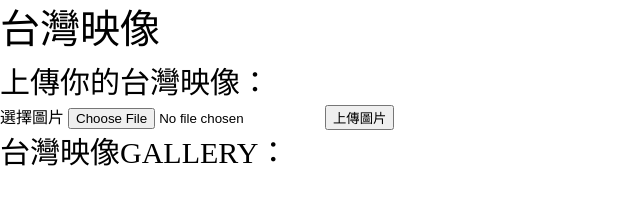
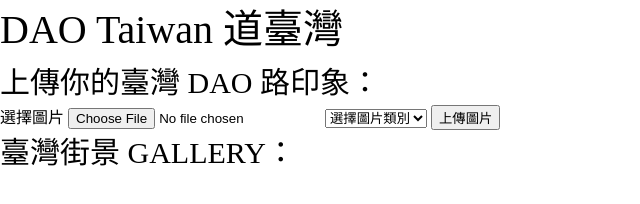
Before and after one commit to kulasisin/test_Dao_api, a website: page index.html in a window 1280 px wide. Shown: the whole page, without its empty margins (0-640 px from the left). Drawn offline with Linux system fonts and the light colour scheme; no server answers.

Commit message:
add category

```diff
--- a/index.html
+++ b/index.html
@@ -3,20 +3,29 @@
   <head>
     <meta charset="UTF-8" />
     <meta name="viewport" content="width=device-width, initial-scale=1.0" />
-    <title>繪圖應用</title>
+    <title>DAO Taiwan 道臺灣</title>
     <link rel="stylesheet" href="./css/style.css" />
   </head>
   <body>
-    <h1>台灣映像</h1>
-    <h2>上傳你的台灣映像：</h2>
+    <h1>DAO Taiwan 道臺灣</h1>
+    <h2>上傳你的臺灣 DAO 路印象：</h2>
     <form id="uploadForm" enctype="multipart/form-data">
       <label for="file-upload" class="custom-file-upload">選擇圖片</label>
       <input type="file" name="image" id="fileInput" />
+      <select name="type" required>
+        <option value="">選擇圖片類別</option>
+        <option value="type1">類別1</option>
+        <option value="type2">類別2</option>
+        <option value="type3">類別3</option>
+        <option value="type4">類別4</option>
+        <option value="type5">類別5</option>
+        <option value="type6">類別6</option>
+      </select>
       <button class="btn" type="button" onclick="uploadImage()">
         上傳圖片
       </button>
     </form>
-    <h2>台灣映像GALLERY：</h2>
+    <h2>臺灣街景 GALLERY：</h2>
     <div id="imageList">
       <!-- 這裡顯示從後端獲取的圖片列表 -->
     </div>
@@ -26,6 +35,8 @@
       function fetchImages() {
         const xhr = new XMLHttpRequest();
         xhr.open("GET", "https://daotaiwanapi.onrender.com/images");
+
+        // xhr.open("GET", "http://localhost:8080/images");
         xhr.onload = function () {
           if (xhr.status === 200) {
             const images = JSON.parse(xhr.responseText).data;
@@ -64,11 +75,15 @@
           method: "POST",
           body: formData,
         })
+          // fetch("http://localhost:8080/upload", {
+          //   method: "POST",
+          //   body: formData,
+          // })
           .then((response) => response.json())
           .then((data) => {
             console.log(data);
             alert(JSON.stringify(data.message));
-            fetchImages();
+            fetchImages(); // 重新加载图片列表
           })
           .catch((error) => {
             console.error("Error:", error);
```
